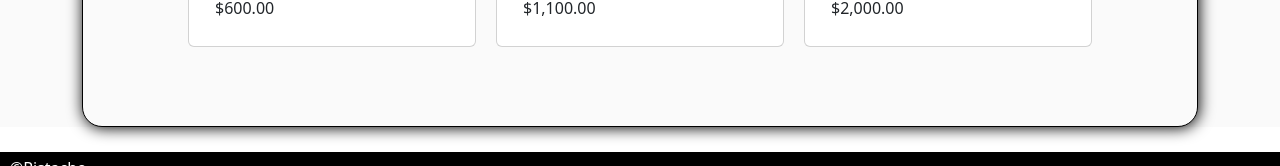
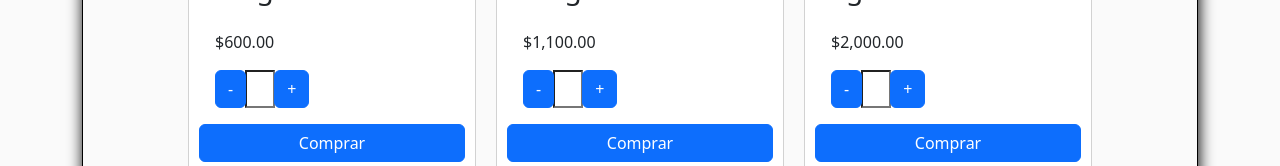
Before and after one commit to mauroriverae/Final_Angular, an Angular app: page /Home in a window 1280 px wide. Shown: the part 634-800 px from the top of the page. Built offline with nearby package versions, Linux system fonts and the light colour scheme.

Commit message:
home logica compra

```diff
--- a/src/app/home/home.component.html
+++ b/src/app/home/home.component.html
@@ -10,7 +10,9 @@
       <h3>{{q.quantity}}</h3>
       <div class="card-body">
         <p class="card-text">{{q.price | currency}}</p>
+        <app-input-int ></app-input-int>
       </div>
+      <button class="btn btn-primary">Comprar</button>
     </div>
 
   </section>
--- a/src/app/home/home.component.scss
+++ b/src/app/home/home.component.scss
@@ -3,7 +3,7 @@
     flex-direction: row;
     align-items: center;
     justify-content: center;
-    height: 75vh;
+    height: 95vh;
     border: 1px solid black;
     border-radius: 20px;
     margin: 25px 0;
--- a/src/app/sabores-c/sabores-c.component.ts
+++ b/src/app/sabores-c/sabores-c.component.ts
@@ -8,9 +8,9 @@ import { Component } from '@angular/core';
 export class SaboresCComponent {
 
   saboresList() :void{
-    let sabores = ["Chocolates", "Dulce de leche", "Americana"]
+    let sabores = ["Chocolates", "Dulce de leche", "Americana", "Cereza", "Chocolate Italiano ",]
     for( let sabor of sabores){
-      alert(`<li>${sabor}</li>`);
+      console.log(`<li>${sabor}</li>`);
     }
   }
 }
```
